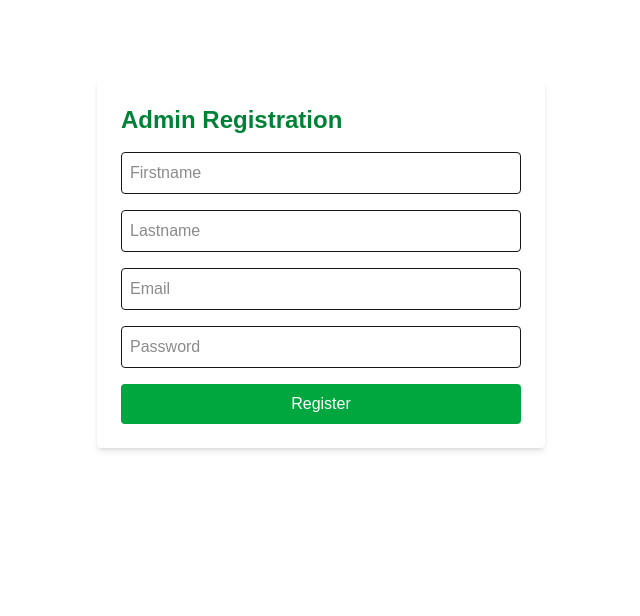
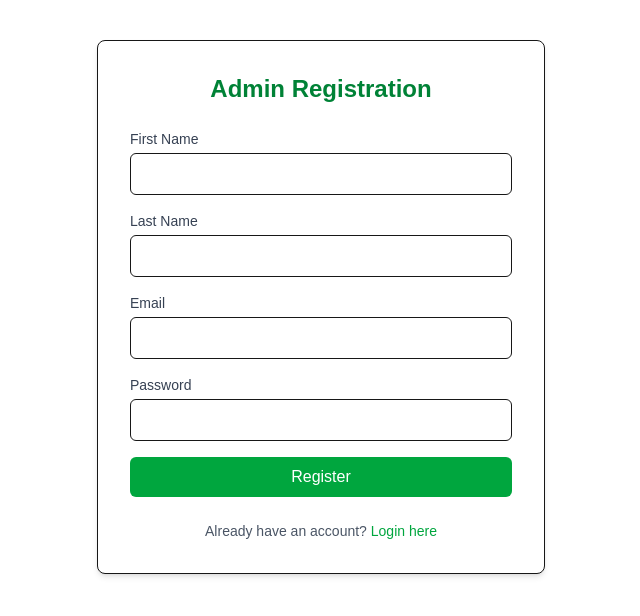
Before and after one commit to pdoduce/countryside-store-v2, a Next.js app: page /admin/register in a window 1280 px wide. Shown: the top 616 px of the page, without its empty margins (319-959 px from the left). Built offline with nearby package versions, Linux system fonts and the light colour scheme; no server answers.

Commit message:
fix: resolve TypeScript and ESLint errors in admin pages

```diff
--- a/src/app/admin/orders/[id]/page.tsx
+++ b/src/app/admin/orders/[id]/page.tsx
@@ -1,7 +1,7 @@
 'use client'
 
 import { useEffect, useState } from 'react'
-import { useParams, useRouter } from 'next/navigation'
+import { useParams } from 'next/navigation' // Removed unused useRouter
 import { supabase } from '@/lib/supabase/client'
 
 interface OrderItem {
@@ -26,7 +26,6 @@ interface Order {
 export default function AdminOrderDetailsPage() {
   const params = useParams()
   const orderId = Array.isArray(params?.id) ? params.id[0] : params?.id
-  //const router = useRouter()
 
   const [order, setOrder] = useState<Order | null>(null)
   const [loading, setLoading] = useState(true)
--- a/src/app/admin/products/page.tsx
+++ b/src/app/admin/products/page.tsx
@@ -3,6 +3,7 @@
 import { useEffect, useState } from 'react'
 import { supabase } from '@/lib/supabase/client'
 import Link from 'next/link'
+import Image from 'next/image'
 import Header from '@/components/Header'
 import Banner from '@/components/Banner'
 import Footer from '@/components/Footer'
@@ -23,7 +24,11 @@ export default function AdminProductListPage() {
 
   useEffect(() => {
     const fetchProducts = async () => {
-      const { data, error } = await supabase.from('products').select('*').order('created_at', { ascending: false })
+      const { data, error } = await supabase
+        .from('products')
+        .select('*')
+        .order('created_at', { ascending: false })
+
       if (error) {
         setError('Failed to fetch products')
         setLoading(false)
@@ -43,7 +48,15 @@ export default function AdminProductListPage() {
       <Banner />
 
       <main className="max-w-6xl mx-auto px-4 py-8">
-        <h1 className="text-2xl font-bold text-green-700 mb-6">📦 Admin Product Management</h1>
+        <div className="flex justify-between items-center mb-6">
+          <h1 className="text-2xl font-bold text-green-700">📦 Admin Product Management</h1>
+          <Link
+            href="/admin/products/new"
+            className="px-4 py-2 bg-green-600 text-white rounded hover:bg-green-700"
+          >
+            ＋ Add New Product
+          </Link>
+        </div>
 
         {loading && <p className="text-gray-600">Loading products...</p>}
         {error && <p className="text-red-600">{error}</p>}
@@ -54,28 +67,33 @@ export default function AdminProductListPage() {
 
         <div className="grid grid-cols-1 md:grid-cols-2 lg:grid-cols-3 gap-6">
           {products.map((product) => (
-            <div key={product.id} className="bg-white rounded-lg shadow-md p-4 border">
+            <div key={product.id} className="bg-white rounded-lg shadow-md p-4 border hover:shadow-lg transition-shadow">
               {product.image_url && (
-                <img
-                  src={product.image_url}
-                  alt={product.name}
-                  className="w-full h-48 object-cover rounded mb-3"
-                />
+                <div className="relative w-full h-48 mb-3">
+                  <Image
+                    src={product.image_url}
+                    alt={product.name}
+                    fill
+                    className="object-cover rounded"
+                    sizes="(max-width: 768px) 100vw, (max-width: 1200px) 50vw, 33vw"
+                  />
+                </div>
               )}
               <h3 className="text-lg font-semibold text-green-800">{product.name}</h3>
-              <p className="text-sm text-gray-600">{product.description}</p>
+              <p className="text-sm text-gray-600 line-clamp-2">{product.description}</p>
               <p className="text-green-700 font-bold mt-2">₦{product.price.toLocaleString()}</p>
               <p className="text-xs text-gray-500 mt-1 capitalize">Category: {product.category}</p>
-              <div className="mt-4 flex justify-between">
+              <div className="mt-4 flex justify-between space-x-2">
                 <Link
                   href={`/admin/products/edit/${product.id}`}
-                  className="text-sm px-3 py-1 bg-yellow-500 text-white rounded hover:bg-yellow-600"
+                  className="text-sm px-3 py-1 bg-yellow-500 text-white rounded hover:bg-yellow-600 flex-1 text-center"
                 >
                   ✏️ Edit
                 </Link>
                 <button
-                  onClick={() => alert('Delete functionality coming soon')}
-                  className="text-sm px-3 py-1 bg-red-600 text-white rounded hover:bg-red-700"
+                  onClick={() => confirm('Are you sure you want to delete this product?') &&
+                    handleDelete(product.id)}
+                  className="text-sm px-3 py-1 bg-red-600 text-white rounded hover:bg-red-700 flex-1"
                 >
                   🗑️ Delete
                 </button>
@@ -89,3 +107,8 @@ export default function AdminProductListPage() {
     </>
   )
 }
+
+async function handleDelete(productId: string) {
+  // Implement your delete logic here
+  console.log('Deleting product:', productId)
+}
--- a/src/app/admin/register/page.tsx
+++ b/src/app/admin/register/page.tsx
@@ -3,26 +3,42 @@
 import { useState } from 'react'
 import { supabase } from '@/lib/supabase/client'
 import { useRouter } from 'next/navigation'
+import Link from 'next/link'
 
 export default function AdminRegisterPage() {
-  const router = useRouter()
-
-  const [firstname, setFirstname] = useState('')
-  const [lastname, setLastname] = useState('')
-  const [email, setEmail] = useState('')
-  const [password, setPassword] = useState('')
+  const [formData, setFormData] = useState({
+    firstname: '',
+    lastname: '',
+    email: '',
+    password: ''
+  })
   const [error, setError] = useState('')
   const [success, setSuccess] = useState('')
+  const [loading, setLoading] = useState(false)
 
-  const handleRegister = async () => {
+  const handleChange = (e: React.ChangeEvent<HTMLInputElement>) => {
+    const { name, value } = e.target
+    setFormData(prev => ({
+      ...prev,
+      [name]: value
+    }))
+  }
+
+  const handleRegister = async (e: React.FormEvent) => {
+    e.preventDefault()
     setError('')
     setSuccess('')
+    setLoading(true)
+
+    const { firstname, lastname, email, password } = formData
 
     if (!firstname || !lastname || !email || !password) {
       setError('All fields are required.')
+      setLoading(false)
       return
     }
 
+    try {
       // Step 1: Check if email exists in the `admin` table
       const { data: adminRecord, error: adminError } = await supabase
         .from('admin')
@@ -30,84 +46,140 @@ export default function AdminRegisterPage() {
         .eq('email', email)
         .single()
 
-    if (!adminRecord || adminError) {
-      setError('❌ This email is not authorized for admin registration.')
-      return
+      if (adminError || !adminRecord) {
+        throw new Error('This email is not authorized for admin registration.')
       }
 
       // Step 2: Sign up via Supabase Auth
-    const { data: authData, error: signUpError } = await supabase.auth.signUp({
+      const { error: signUpError } = await supabase.auth.signUp({
         email,
-      password
+        password,
+        options: {
+          data: {
+            first_name: firstname,
+            last_name: lastname,
+            role: 'admin'
+          }
+        }
       })
 
       if (signUpError) {
-      setError('❌ ' + signUpError.message)
-      return
+        throw new Error(signUpError.message)
       }
 
       // Step 3: Insert into admin_users table
-    const { error: userInsertError } = await supabase.from('admin_users').insert([
-      {
+      const { error: userInsertError } = await supabase.from('admin_users').insert({
         firstname,
         lastname,
         email,
         created_at: new Date().toISOString()
-      }
-    ])
+      })
 
       if (userInsertError) {
-      setError('❌ Failed to create admin profile.')
-    } else {
+        throw new Error('Failed to create admin profile.')
+      }
+
       setSuccess('✅ Registration successful! Check your email to confirm.')
+    } catch (err) {
+      setError(`❌ ${err instanceof Error ? err.message : 'Registration failed'}`)
+    } finally {
+      setLoading(false)
     }
   }
 
   return (
-    <div className="max-w-md mx-auto mt-20 bg-white p-6 rounded shadow-md">
-      <h2 className="text-2xl font-bold mb-4 text-green-700">Admin Registration</h2>
+    <div className="max-w-md mx-auto my-10 bg-white p-8 rounded-lg shadow-md border">
+      <h2 className="text-2xl font-bold mb-6 text-center text-green-700">Admin Registration</h2>
 
+      <form onSubmit={handleRegister} className="space-y-4">
+        <div>
+          <label htmlFor="firstname" className="block text-sm font-medium text-gray-700 mb-1">
+            First Name
+          </label>
           <input
+            id="firstname"
+            name="firstname"
             type="text"
-        placeholder="Firstname"
-        value={firstname}
-        onChange={(e) => setFirstname(e.target.value)}
-        className="w-full p-2 border rounded mb-4"
+            value={formData.firstname}
+            onChange={handleChange}
+            className="w-full px-3 py-2 border rounded-md focus:ring-2 focus:ring-green-500 focus:border-green-500"
+            required
           />
+        </div>
 
+        <div>
+          <label htmlFor="lastname" className="block text-sm font-medium text-gray-700 mb-1">
+            Last Name
+          </label>
           <input
+            id="lastname"
+            name="lastname"
             type="text"
-        placeholder="Lastname"
-        value={lastname}
-        onChange={(e) => setLastname(e.target.value)}
-        className="w-full p-2 border rounded mb-4"
+            value={formData.lastname}
+            onChange={handleChange}
+            className="w-full px-3 py-2 border rounded-md focus:ring-2 focus:ring-green-500 focus:border-green-500"
+            required
           />
+        </div>
 
+        <div>
+          <label htmlFor="email" className="block text-sm font-medium text-gray-700 mb-1">
+            Email
+          </label>
           <input
+            id="email"
+            name="email"
             type="email"
-        placeholder="Email"
-        value={email}
-        onChange={(e) => setEmail(e.target.value)}
-        className="w-full p-2 border rounded mb-4"
+            value={formData.email}
+            onChange={handleChange}
+            className="w-full px-3 py-2 border rounded-md focus:ring-2 focus:ring-green-500 focus:border-green-500"
+            required
           />
+        </div>
 
+        <div>
+          <label htmlFor="password" className="block text-sm font-medium text-gray-700 mb-1">
+            Password
+          </label>
           <input
+            id="password"
+            name="password"
             type="password"
-        placeholder="Password"
-        value={password}
-        onChange={(e) => setPassword(e.target.value)}
-        className="w-full p-2 border rounded mb-4"
+            value={formData.password}
+            onChange={handleChange}
+            className="w-full px-3 py-2 border rounded-md focus:ring-2 focus:ring-green-500 focus:border-green-500"
+            required
+            minLength={6}
           />
+        </div>
 
         <button
-        onClick={handleRegister}
-        className="w-full bg-green-600 text-white py-2 rounded hover:bg-green-700"
+          type="submit"
+          disabled={loading}
+          className="w-full bg-green-600 text-white py-2 px-4 rounded-md hover:bg-green-700 focus:outline-none focus:ring-2 focus:ring-green-500 focus:ring-offset-2 disabled:opacity-50 disabled:cursor-not-allowed"
         >
-        Register
+          {loading ? 'Processing...' : 'Register'}
         </button>
 
-      {error && <p className="mt-4 text-red-600">{error}</p>}
-      {success && <p className="mt-4 text-green-600">{success}</p>}
+        {error && (
+          <div className="mt-4 p-3 bg-red-50 text-red-600 rounded-md">
+            {error}
+          </div>
+        )}
+
+        {success && (
+          <div className="mt-4 p-3 bg-green-50 text-green-600 rounded-md">
+            {success}
+          </div>
+        )}
+      </form>
+
+      <div className="mt-6 text-center text-sm text-gray-600">
+        Already have an account?{' '}
+        <Link href="/admin/login" className="text-green-600 hover:text-green-700 font-medium">
+          Login here
+        </Link>
+      </div>
     </div>
   )
 }
```
Lines whose indentation alone changed are shown as unchanged.
